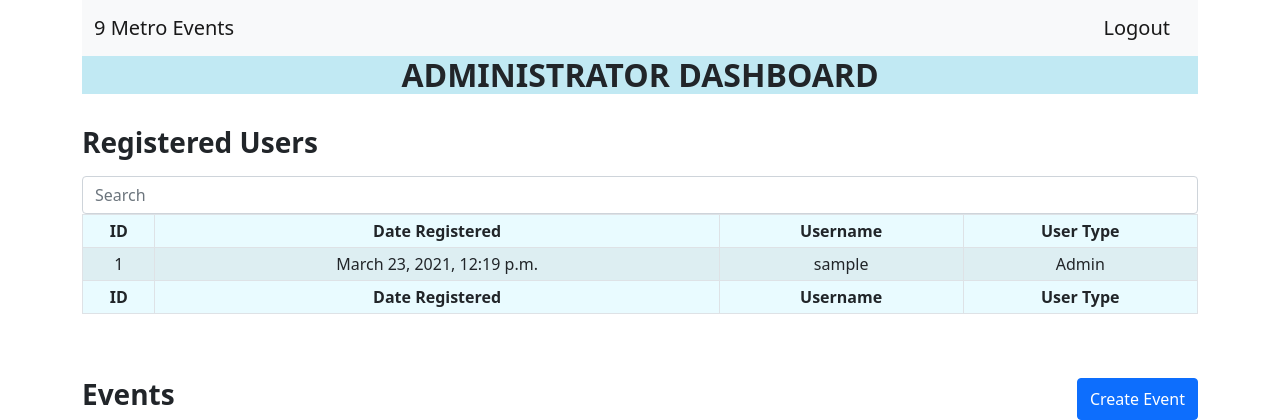
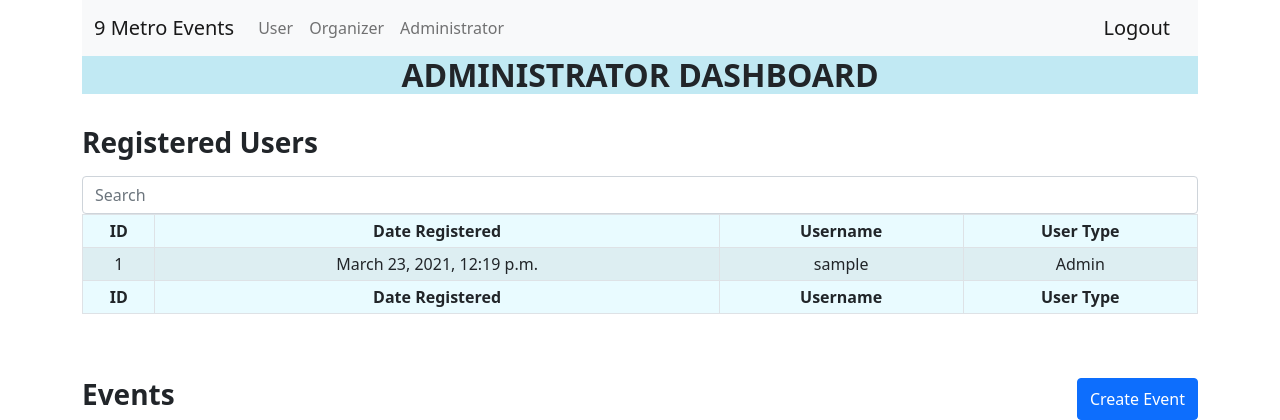
Before and after one commit to gwynncausing/MetroEvents, a Django app: page /administrator/ in a window 1280 px wide. Shown: the top 420 px of the page. Run offline with Django 3.2, Linux system fonts and the light colour scheme; the visitor is signed in with stand-in values (Sample User, id 1); data comes from the database, SQL or seed files in the repository; data that the repository does not hold is empty.

Commit message:
Add Navigation for admin ang organizer

```diff
--- a/metroEvents/app/views.py
+++ b/metroEvents/app/views.py
@@ -29,12 +29,12 @@ class LoginView(View):
   def get(self,request):
     if request.user.is_authenticated:
       currentUser = request.user
-      if not currentUser.is_staff:
+      if currentUser.is_superuser:
+        return redirect('app:admin')
+      elif not currentUser.is_staff:
         return redirect('app:user')
       elif currentUser.is_staff:
         return redirect('app:organizer')
-      elif currentUser.is_superuser:
-        return redirect('app:administrator')
       else:
         return HttpResponse("wrong na")
     return render(request, 'app/home.html')
@@ -49,12 +49,12 @@ class LoginView(View):
     if user is not None:
       currentUser = user
       login(request, user)
-      if not currentUser.is_staff:
-        return redirect('app:user')
+      if currentUser.is_superuser:
+        return redirect('app:admin')
       elif currentUser.is_staff:
         return redirect('app:organizer')
-      elif currentUser.is_superuser:
-        return redirect('app:administrator')
+      elif not currentUser.is_staff:
+        return redirect('app:user')
       else:
         return HttpResponse("wrong na")
     else:
@@ -84,20 +84,20 @@ class RegularUserView(View):
   def get(self, request):
     if request.user.is_authenticated:
       currentUser = request.user
-      if currentUser.is_superuser:
-        return redirect('app:admin')
-      elif not currentUser.is_staff:
-        events = Event.objects.all()
-        myEvents = Event.objects.filter(participants = currentUser)
-        context = {
-          'events': events,
-          'myEvents': myEvents,
-        }
-        return render(request, 'app/regularUserDashboard.html', context)
-      elif currentUser.is_staff:
-        return redirect('app:organizer')
-      else:
-        return redirect('app:login')
+      # if currentUser.is_superuser:
+      #   return redirect('app:admin')
+      # elif not currentUser.is_staff:
+      events = Event.objects.all()
+      myEvents = Event.objects.filter(participants = currentUser)
+      context = {
+        'events': events,
+        'myEvents': myEvents,
+      }
+      return render(request, 'app/regularUserDashboard.html', context)
+      # elif currentUser.is_staff:
+      #   return redirect('app:organizer')
+    else:
+      return redirect('app:login')
     return render(request, 'app/home.html')
 
   def post(self, request):
@@ -144,8 +144,9 @@ class RegularUserView(View):
 class CreateEventView(View):
   def get(self, request):
     if request.user.is_authenticated:
-      currentUser = request.user
-      return render(request, 'app/createEvent.html')
+      if request.user.is_superuser or request.user.is_staff:
+        currentUser = request.user
+        return render(request, 'app/createEvent.html')
     return redirect('app:login')
 
   def post(self, request):
@@ -232,11 +233,10 @@ class OrgDashboardView(View):
       # events = Event.objects.all()
 
 
-      if currentUser.is_superuser:
-        return redirect('app:admin')
-      elif not currentUser.is_staff:
-        return redirect('app:user')
-      elif currentUser.is_staff:
+      # if currentUser.is_superuser:
+      #   return redirect('app:admin')
+
+      if currentUser.is_staff or currentUser.is_superuser:
         organizer = Organizer.objects.get(organizer_id = currentUser)
         myEvents = Event.objects.filter(organizer = organizer)
         format_date(myEvents)
@@ -244,6 +244,8 @@ class OrgDashboardView(View):
           'myEvents': myEvents,
         }
         return render (request, 'app/orgDashboard.html', context)
+      elif not currentUser.is_staff:
+        return redirect('app:user')
       else:
         return redirect('app:login')
     return redirect('app:login')
--- a/metroEvents/templates/base.html
+++ b/metroEvents/templates/base.html
@@ -22,6 +22,43 @@
           <a class="navbar-brand" href="{% url 'app:login' %}"
             >9 Metro Events</a
           >
+          <button
+            class="navbar-toggler"
+            type="button"
+            data-bs-toggle="collapse"
+            data-bs-target="#navbarNavDropdown"
+            aria-controls="navbarNavDropdown"
+            aria-expanded="false"
+            aria-label="Toggle navigation"
+          >
+            <span class="navbar-toggler-icon"></span>
+          </button>
+          <div class="collapse navbar-collapse" id="navbarNavDropdown">
+            <ul class="navbar-nav">
+              {% if user.is_authenticated%}
+              <li class="nav-item">
+                <a
+                  class="nav-link"
+                  aria-current="page"
+                  href="{% url 'app:user' %}"
+                  >User</a
+                >
+              </li>
+              {% endif %} {% if user.is_superuser or user.is_staff %}
+              <li class="nav-item">
+                <a class="nav-link" href="{% url 'app:organizer' %}"
+                  >Organizer</a
+                >
+              </li>
+              {% endif %} {% if user.is_superuser %}
+              <li class="nav-item">
+                <a class="nav-link" href="{% url 'app:admin' %}"
+                  >Administrator</a
+                >
+              </li>
+              {% endif %}
+            </ul>
+          </div>
           {% if user.is_authenticated%}
           <a class="navbar-brand" href="{% url 'app:logout' %}">Logout</a>
           {% endif %}
```
Also changed, not shown: metroEvents/templates/app/regularUserDashboard.html (+8 -5 lines).
